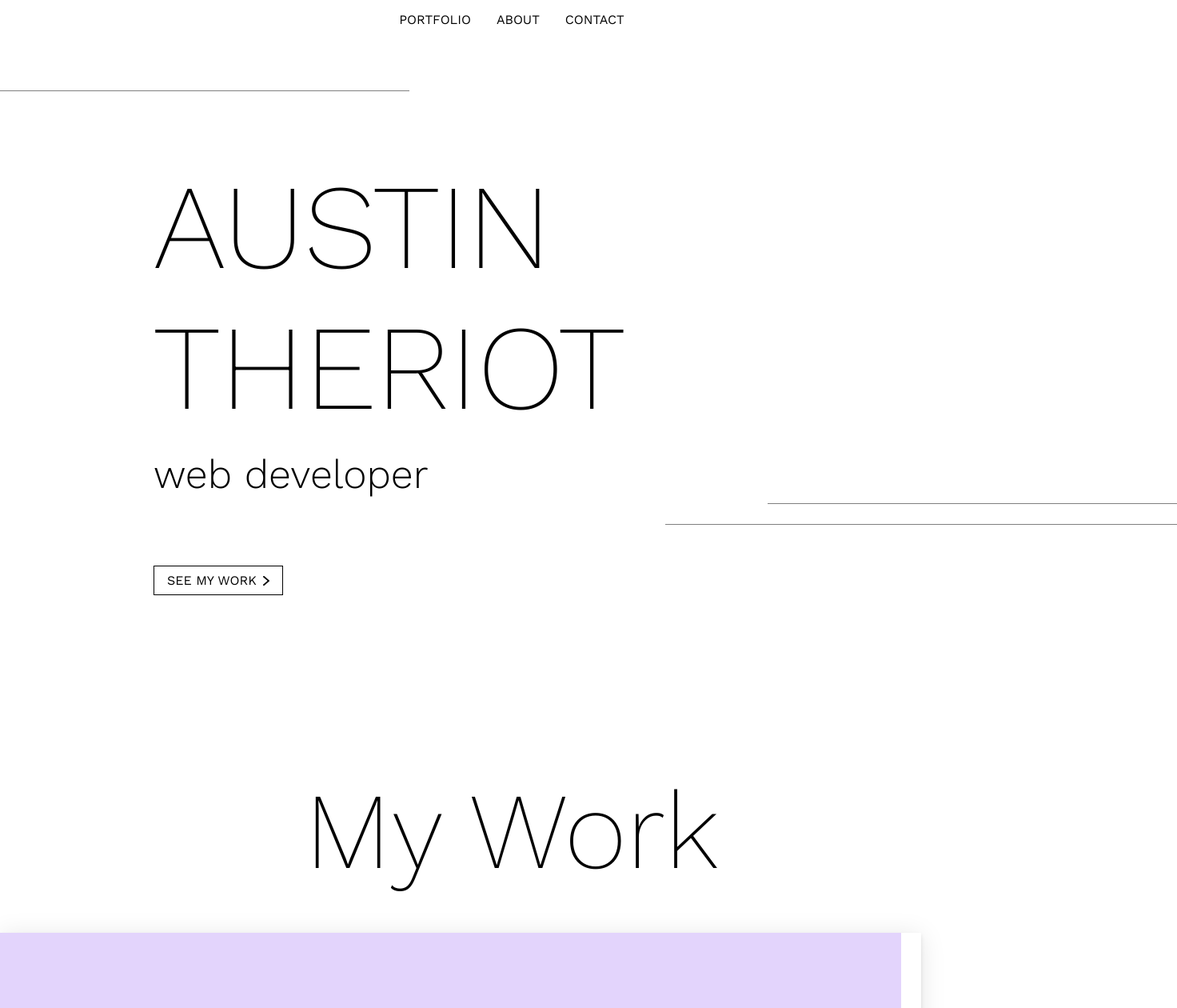
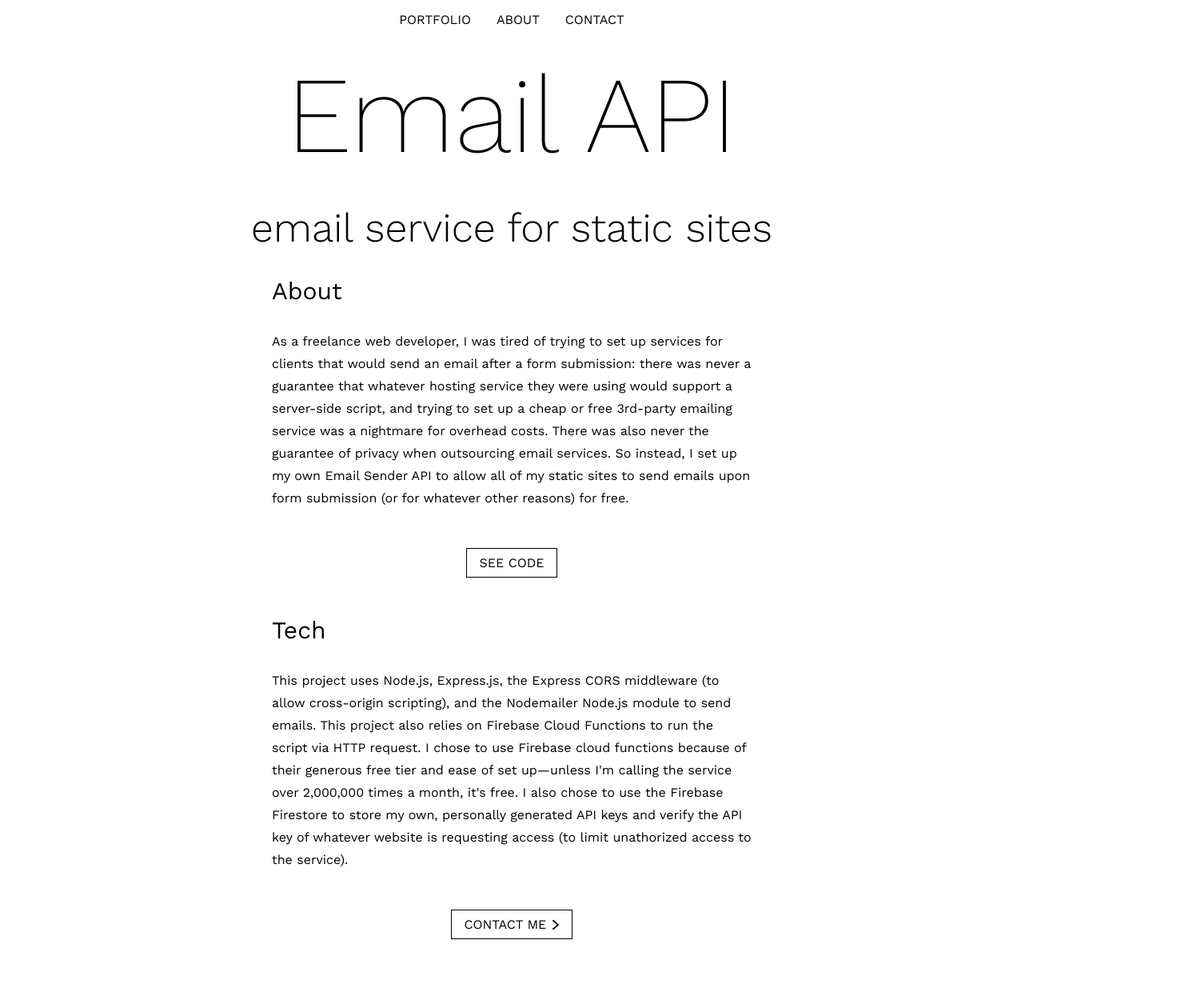
Before and after one commit to austintheriot/digital-portfolio-2, a React (Create React App) app: page /email-api in a window 1280 px wide. Shown: the top 1260 px of the page at 80% size, 1472 px wide, since content can reach past the window. Built offline with nearby package versions, Linux system fonts and the light colour scheme; no server answers.

Commit message:
email page up, about to add the TryItOut component feature

```diff
--- a/src/App.js
+++ b/src/App.js
@@ -14,6 +14,7 @@ import Presto from './routes/Portfolio Articles/Presto';
 import Yevgeniy from './routes/Portfolio Articles/Yevgeniy';
 import LASC from './routes/Portfolio Articles/LASC';
 import JSArt from './routes/Portfolio Articles/JSArt';
+import Email from './routes/Portfolio Articles/Email';
 
 function App() {
 	return (
@@ -21,12 +22,13 @@ function App() {
 			<div className='App'>
 				<Header />
 				<Switch>
-					<Route exact path='/about' component={About} />
-					<Route exact path='/contact' component={Contact} />
-					<Route exact path='/presto' component={Presto} />
-					<Route exact path='/yevgeniy' component={Yevgeniy} />
-					<Route exact path='/lascabling' component={LASC} />
-					<Route exact path='/jsart' component={JSArt} />
+					<Route path='/about' component={About} />
+					<Route path='/contact' component={Contact} />
+					<Route path='/presto' component={Presto} />
+					<Route path='/yevgeniy' component={Yevgeniy} />
+					<Route path='/lascabling' component={LASC} />
+					<Route path='/jsart' component={JSArt} />
+					<Route path='/email-api' component={Email} />
 					<Route path='/' component={Portfolio} />
 				</Switch>
 				<Footer />
--- /dev/null
+++ b/src/routes/Portfolio Articles/Email.js
@@ -0,0 +1,52 @@
+import React from 'react';
+import generalStyles from './PortfolioArticle.module.css';
+import Button from '../../components/Button/Button';
+import { Link } from 'react-router-dom';
+
+import hero1 from '../../assets/images/presto__hero1.png';
+import hero2 from '../../assets/images/presto__hero2.png';
+
+export default (props) => {
+	const CODE_URL = 'https://github.com/austintheriot/email-sender-api';
+
+	return (
+		<article>
+			<h1>Email API</h1>
+			<h2>Email Service for Static Sites</h2>
+			<h3>About</h3>
+			<p>
+				As a freelance web developer, I was tired of trying to set up services
+				for clients that would send an email after a form submission: there was
+				never a guarantee that whatever hosting service they were using would
+				support a server-side script, and trying to set up a cheap or free
+				3rd-party emailing service was a nightmare for overhead costs. There was
+				also never the guarantee of privacy when outsourcing email services. So
+				instead, I set up my own Email Sender API to allow all of my static
+				sites to send emails upon form submission (or for whatever other
+				reasons) for free.
+			</p>
+			<div className={generalStyles.center}>
+				<a href={CODE_URL} target='_blank' rel='noopener noreferrer'>
+					<Button>See Code</Button>
+				</a>
+			</div>
+			<h3>Tech</h3>
+			<p>
+				This project uses Node.js, Express.js, the Express CORS middleware (to
+				allow cross-origin scripting), and the Nodemailer Node.js module to send
+				emails. This project also relies on Firebase Cloud Functions to run the
+				script via HTTP request. I chose to use Firebase cloud functions because
+				of their generous free tier and ease of set up—unless I'm calling the
+				service over 2,000,000 times a month, it's free. I also chose to use the
+				Firebase Firestore to store my own, personally generated API keys and
+				verify the API key of whatever website is requesting access (to limit
+				unathorized access to the service).
+			</p>
+			<div className={generalStyles.center}>
+				<Link to='/contact' className={generalStyles.Link}>
+					<Button arrow='true'>Contact Me</Button>
+				</Link>
+			</div>
+		</article>
+	);
+};
--- a/src/routes/Portfolio Articles/JSArt.js
+++ b/src/routes/Portfolio Articles/JSArt.js
@@ -14,14 +14,18 @@ import hero3__2 from '../../assets/images/jsart__hero3--2.png';
 import hero3__3 from '../../assets/images/jsart__hero3--3.png';
 
 export default (props) => {
+	// eslint-disable-next-line no-unused-vars
+	const CANVAS_PROJECTS_COLLECTION_CODE =
+		'https://github.com/austintheriot/canvas-projects-combined';
 	const WEB_PARTICLES_LIVE = 'https://canvasprojects.imfast.io/index.html';
+	// eslint-disable-next-line no-unused-vars
 	const WEB_PARTICLES_CODE = 'https://github.com/austintheriot/web-particles';
 	const FRACTURES_LIVE =
 		'https://canvasprojects.imfast.io/fractures-index.html';
 	// eslint-disable-next-line no-unused-vars
 	const FRACTURES_CODE = 'https://github.com/austintheriot/fractures';
 	const BROWNIAN_LIVE =
-		'https://canvasprojects.imfast.io/brownian-motion-index.html';
+		'https://canvasprojects.imfast.io/brownian-motion/index.html';
 	// eslint-disable-next-line no-unused-vars
 	const BROWNIAN_CODE = 'https://github.com/austintheriot/brownian-motion';
 	const STOCHASTIC_LIVE =
@@ -43,7 +47,10 @@ export default (props) => {
 				<a href={WEB_PARTICLES_LIVE} target='_blank' rel='noopener noreferrer'>
 					<Button>See Live</Button>
 				</a>
-				<a href={WEB_PARTICLES_CODE} target='_blank' rel='noopener noreferrer'>
+				<a
+					href={CANVAS_PROJECTS_COLLECTION_CODE}
+					target='_blank'
+					rel='noopener noreferrer'>
 					<Button>See Code</Button>
 				</a>
 			</div>
@@ -51,48 +58,40 @@ export default (props) => {
 			{/* Panel 1 ////////////////////////////////////// */}
 			<div className={generalStyles.panel}>
 				<a href={FRACTURES_LIVE} target='_blank' rel='noopener noreferrer'>
-					<img alt='JavaScript Application example' src={hero1__1} />
+					<img alt='Example of Fractures app' src={hero1__1} />
 				</a>
 				<a href={WEB_PARTICLES_LIVE} target='_blank' rel='noopener noreferrer'>
-					<img alt='JavaScript Application example' src={hero1__2} />
+					<img alt='Example of Web Particles app' src={hero1__2} />
 				</a>
 				<a href={BROWNIAN_LIVE} target='_blank' rel='noopener noreferrer'>
-					<img alt='JavaScript Application example' src={hero1__3} />
+					<img alt='Example of Brownian Motion app' src={hero1__3} />
 				</a>
 			</div>
 
 			<h3>Purpose</h3>
 			<p>
-				Enabling local musicians to collaborate and be hired more easily. This
-				app is intended for performers, composers, arrangers, conductors,
-				soloists, ensembles, bands, and any people from their local community
-				interested in hiring them.
+				These projects allow visitors to generate new algorithmically-generated
+				visual patterns and designs based on predefined settings provided by the
+				user.
 			</p>
 
 			{/* Panel 2 ////////////////////////////////////// */}
 			<div className={generalStyles.panel}>
 				<a href={WEB_PARTICLES_LIVE} target='_blank' rel='noopener noreferrer'>
-					<img alt='JavaScript Application example' src={hero2__1} />
+					<img alt='Example of Web Particles app' src={hero2__1} />
 				</a>
 				<a href={BROWNIAN_LIVE} target='_blank' rel='noopener noreferrer'>
-					<img alt='JavaScript Application example' src={hero2__2} />
+					<img alt='Example of Brownian Motion' src={hero2__2} />
 				</a>
 				<a href={FRACTURES_LIVE} target='_blank' rel='noopener noreferrer'>
-					<img alt='JavaScript Application example' src={hero2__3} />
+					<img alt='Example of Fractures app' src={hero2__3} />
 				</a>
 			</div>
 
 			<h3>Tech</h3>
 			<p>
-				Presto was bootstrapped with Create React App, and is built to be a
-				fast, secure, web app. For the backend, Presto uses relies on Firebase
-				for authentication, file storage, and database systems. Presto also
-				makes use of the Geoapify API to validate users' location: they can
-				either autofill their location using the built-in JavaScript Geolocation
-				API, or they can manually input their location and select from the
-				options provided by the Geoapify autocomplete API. For styling, Presto
-				uses CSS modules and is inspired by Google's Material UI—clean,
-				accessible, and modern.
+				I built these projects using the JavaScript Canvas API and a small
+				amount of HTML and CSS to provide the settings interface.
 			</p>
 			<div className={generalStyles.center}>
 				<Link to='/contact' className={generalStyles.Link}>
@@ -103,13 +102,13 @@ export default (props) => {
 			{/* Panel 3 ////////////////////////////////////// */}
 			<div className={generalStyles.panel}>
 				<a href={FRACTURES_LIVE} target='_blank' rel='noopener noreferrer'>
-					<img alt='JavaScript Application example' src={hero3__1} />
+					<img alt='Example of Fractures app' src={hero3__1} />
 				</a>
 				<a href={STOCHASTIC_LIVE} target='_blank' rel='noopener noreferrer'>
-					<img alt='JavaScript Application example' src={hero3__2} />
+					<img alt='Example Stochastic Roots app' src={hero3__2} />
 				</a>
 				<a href={FRACTURES_LIVE} target='_blank' rel='noopener noreferrer'>
-					<img alt='JavaScript Application example' src={hero3__3} />
+					<img alt='Example of Fractures app' src={hero3__3} />
 				</a>
 			</div>
 		</article>
--- a/src/routes/Portfolio/Portfolio.module.css
+++ b/src/routes/Portfolio/Portfolio.module.css
@@ -85,7 +85,7 @@
 }
 
 .container button {
-	margin: 100px auto 0 auto;
+	margin: 5rem auto 0 auto;
 }
 
 @media (min-width: 800px) {
```
Also changed, not shown: src/components/TryItOut/TryItOut.js (added), src/components/TryItOut/TryItOut.module.css (added).
